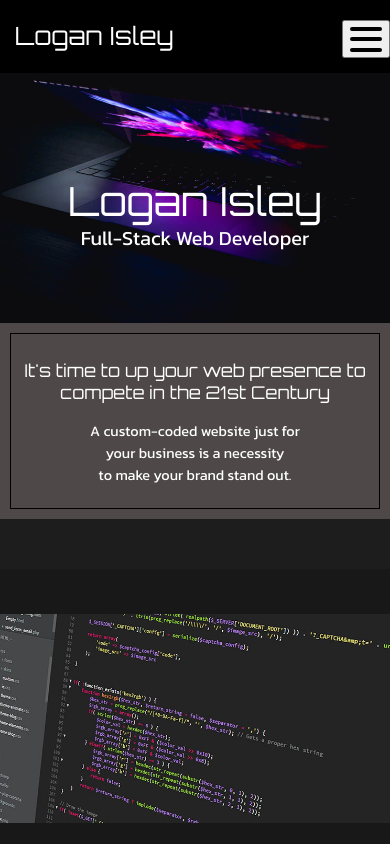
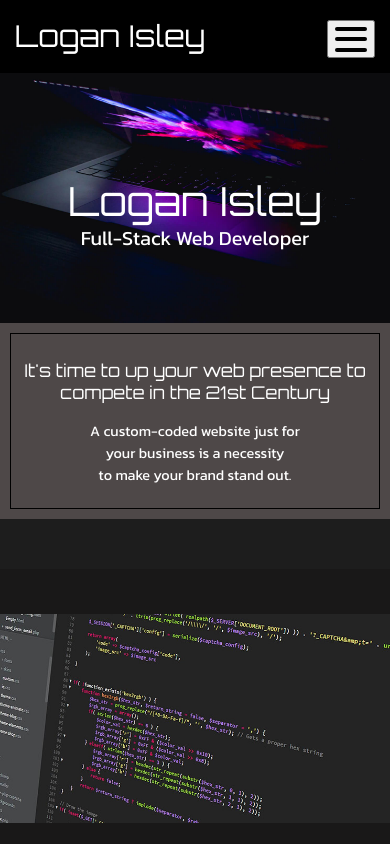
Before and after one commit to LowGcifer/Web-Dev-Site, a React (Create React App) app in the folder client/: page / in a window 390 px wide. Shown: the top 844 px of the page. Built offline with nearby package versions, Linux system fonts and the light colour scheme.

Commit message:
hamburger menu styling

```diff
--- a/client/src/components/Navbar/index.js
+++ b/client/src/components/Navbar/index.js
@@ -76,15 +76,18 @@ function Navbar() {
         {`
           @media (max-width: 1024px) {
             .navbar-custom ul {
-              display: ${isNavExpanded ? "inline" : "none"};
+              display: ${isNavExpanded ? "flex" : "none"};
               position: absolute;
               top: 43px;
-              left: 0px;
+              right: 0;
+              padding-right: 15px;
               flex-direction: column;
               width: 100vw;
               height: 100vh;
               background-color: black;
               border-top: 2px solid #3f58ac;
+              justify-content: right;
+              align-items: end;
             }
           }
         `}
--- a/client/src/components/Navbar/navbar.css
+++ b/client/src/components/Navbar/navbar.css
@@ -80,10 +80,11 @@
 @media screen and (max-width: 1024px) {
   .navbar-mobile {
     display: inline;
+    padding-right: 15px;
   }
 
   #logan-home {
-    font-size: 25px;
+    font-size: 30px;
   }
 
   .navbar-custom {
```
